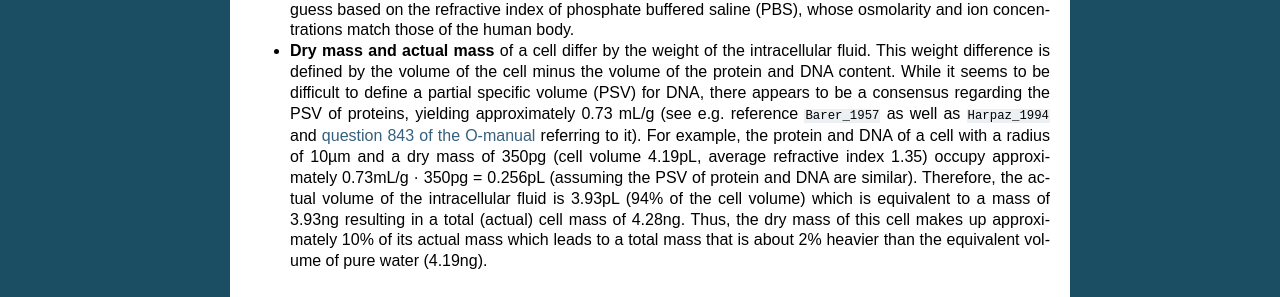
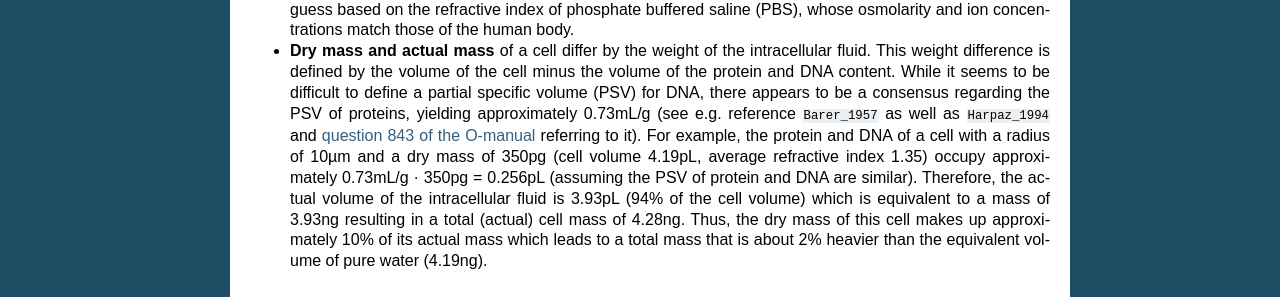
Before and after one commit to RI-imaging/DryMass, a Sphinx documentation site: the page built from docs/sec_theory_notes.rst, in a window 1280 px wide. Shown: the part 1708-2005 px from the top of the page. Built offline with Sphinx 7.4.7, drawn with Linux system fonts in a browser that asks for light colours; pages that are not in the unit, such as notebooks, are missing from menus; the version number could not be read and is left out; cross-references to code outside the pages are shown as plain code.

Commit message:
doc typo

```diff
--- a/docs/sec_theory_notes.rst
+++ b/docs/sec_theory_notes.rst
@@ -140,7 +140,7 @@ Notes and gotchas
   fluid. This weight difference is defined by the volume of the cell minus the
   volume of the protein and DNA content. While it seems to be difficult to define
   a partial specific volume (PSV) for DNA, there appears to be a consensus
-  regarding the PSV of proteins, yielding approximately 0.73 mL/g
+  regarding the PSV of proteins, yielding approximately 0.73mL/g
   (see e.g. reference :cite:`Barer_1957` as well as :cite:`Harpaz_1994` and
   `question 843 of the O-manual <http://msg.ucsf.edu/local/programs/ono/manuals/ofaq//Q.843.html>`_
   referring to it). For example, the protein and DNA of a cell with a radius of 10µm
```
